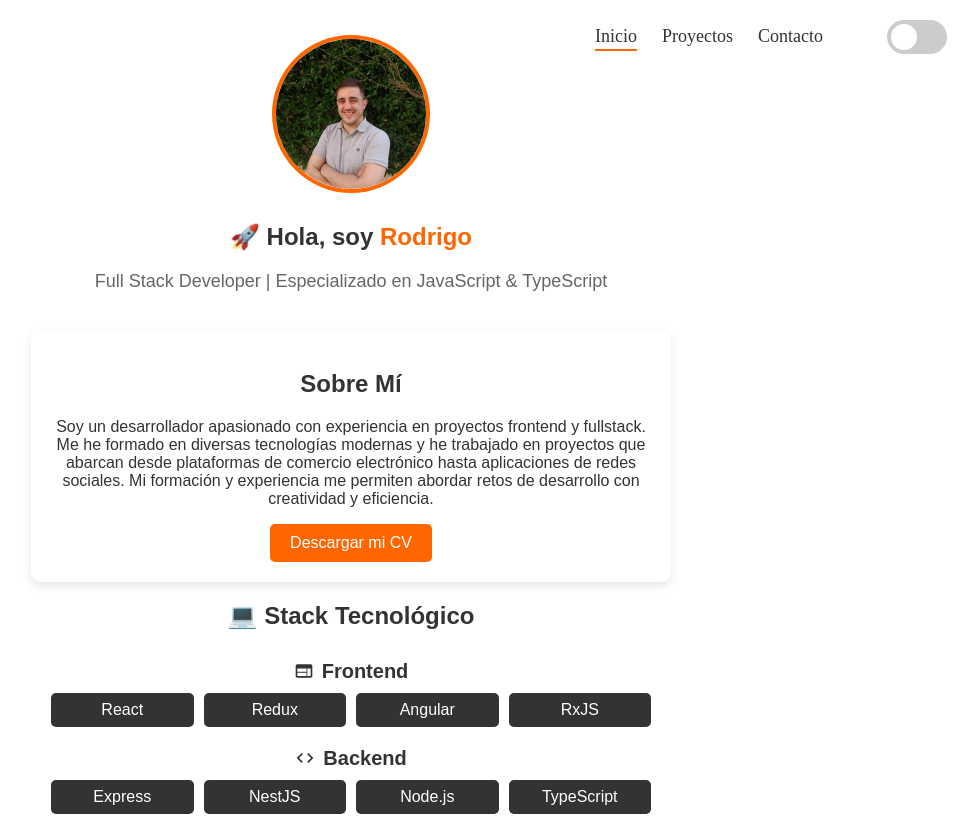
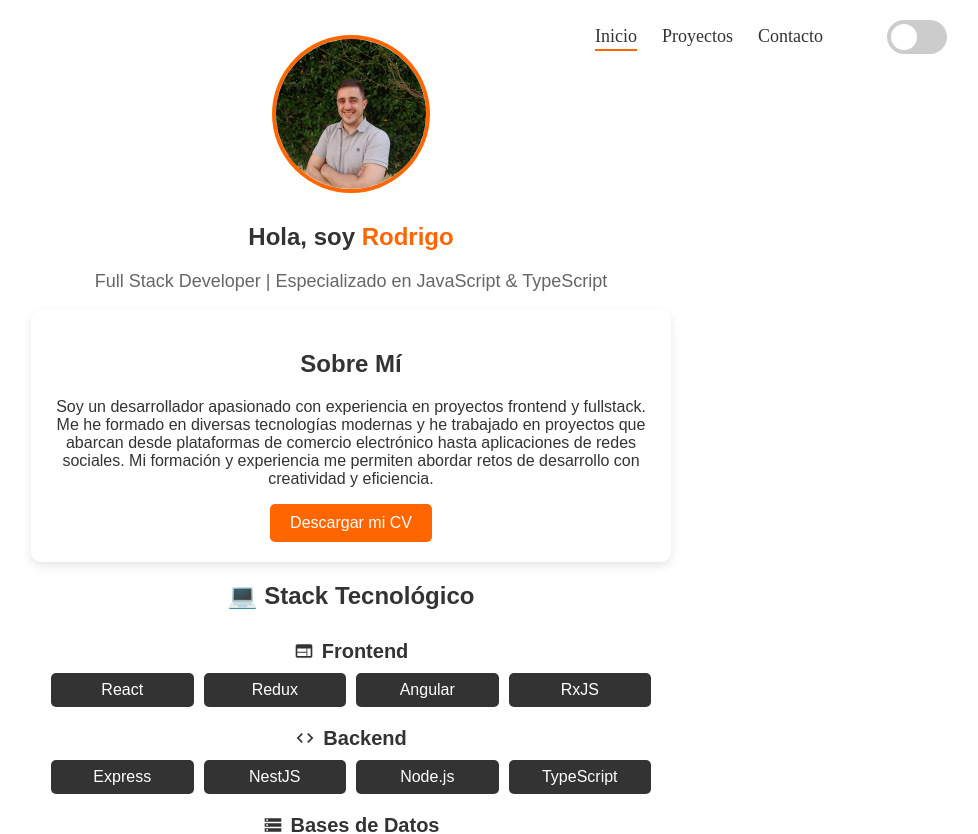
Before and after one commit to Matorry/Portfolio, a React (Vite) app: page / in a window 1280 px wide. Shown: the top 834 px of the page, without its empty margins (289-1267 px from the left). Built offline with nearby package versions, Linux system fonts and the light colour scheme.

Commit message:
Remove Home icons

```diff
--- a/src/pages/Home.css
+++ b/src/pages/Home.css
@@ -10,7 +10,6 @@
   flex-direction: column;
   align-items: center;
   gap: 10px;
-  margin-bottom: 20px;
 }
 
 .profile-pic {
@@ -58,7 +57,7 @@
 
 .about-me {
   max-width: 600px;
-  margin: 10px auto;
+  margin: 0px auto;
   text-align: center;
   padding: 20px;
   background-color: var(--card-bg, #f9f9f9);
--- a/src/pages/Home.tsx
+++ b/src/pages/Home.tsx
@@ -66,7 +66,7 @@ export default function Home() {
         <img src={profilePic} alt="Rodrigo" className="profile-pic" />
         <div>
           <h1>
-            🚀 Hola, soy <span className="highlight">Rodrigo</span>
+            Hola, soy <span className="highlight">Rodrigo</span>
           </h1>
           <p className="subtitle">
             Full Stack Developer | Especializado en JavaScript & TypeScript
```
